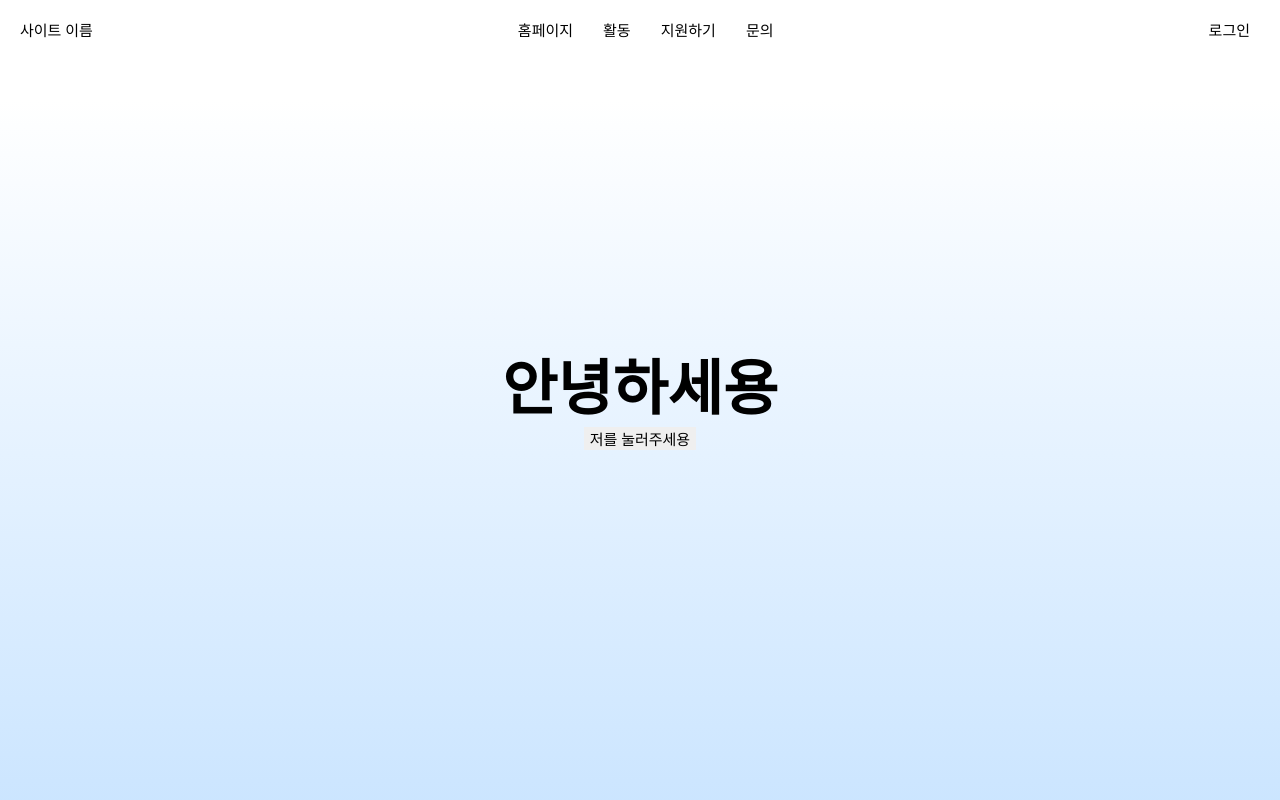
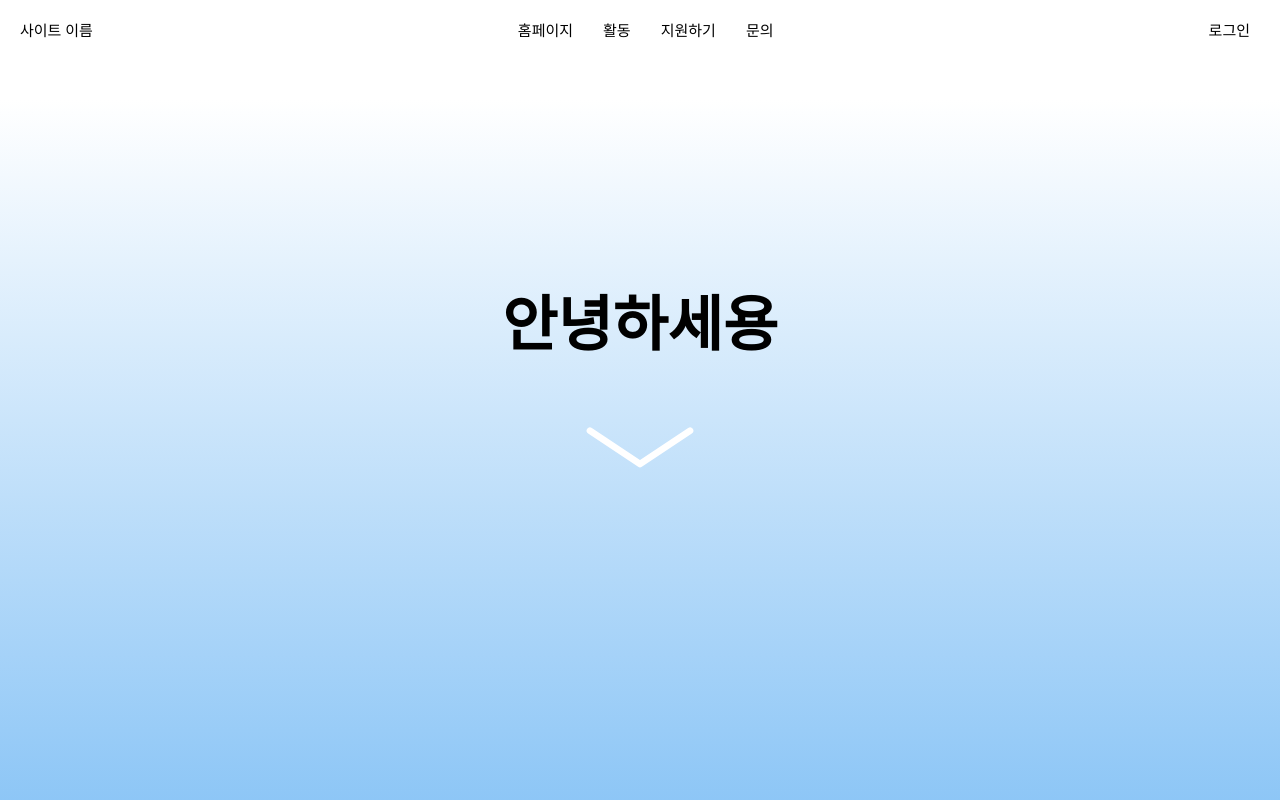
Before and after one commit to leejuhi/WebPractice, a React (Create React App) app in the folder practice/: page / in a window 1280 px wide. Shown: the top 800 px of the page. Built offline with nearby package versions, Linux system fonts and the light colour scheme; a web font is replaced by a local one.

Commit message:
feature: 버튼 추가
버튼을 추가 했음

```diff
--- /dev/null
+++ b/practice/src/components/ButtonArrow.tsx
@@ -0,0 +1,49 @@
+import React from 'react';
+import styled from '@emotion/styled';
+
+type ButtonArrowProps = {
+  onClick?: () => void;
+  children?: React.ReactNode;
+};
+
+const ArrowButton = styled.button`
+  cursor: pointer;
+  background: transparent;
+  border: none;
+  outline: 0;
+  position: relative;
+  display: flex;
+  align-items: center;
+  gap: 10px; /* 아이콘과 텍스트 간격 */
+
+  svg {
+    stroke-linecap: round;
+    stroke-linejoin: round;
+    transform: rotate(270deg);
+  }
+
+  &:hover path {
+    stroke-width: 15;
+  }
+
+  &:active path {
+    stroke-width: 13;
+    transition: all 100ms ease-in-out;
+  }
+`;
+
+const ButtonArrow: React.FC<ButtonArrowProps> = ({ onClick, children }) => (
+  <ArrowButton onClick={onClick}>
+    <svg width="150px" height="150px" viewBox="-10 -50 80 180" xmlSpace="preserve">
+      <path
+        fill="none"
+        stroke="#FFFFFF"
+        strokeWidth="8"
+        d="M40,100 L0,40 L40,-20" // 화살표 모양
+      />
+    </svg>
+    {children && <span>{children}</span>}
+  </ArrowButton>
+);
+
+export default ButtonArrow;
--- a/practice/src/pages/HomePage.tsx
+++ b/practice/src/pages/HomePage.tsx
@@ -1,12 +1,13 @@
 import React from "react";
 import NavBar from "../components/navBar/NavBar.tsx";
 import styled from "@emotion/styled";
+import ButtonArrow from "../components/ButtonArrow.tsx";
 
 const BackGround=styled.div`
     box-sizing:border-box;
     width:100%;
     height:calc(100vh - 10px);
-    background:linear-gradient(white,#C5E2FF);
+    background:linear-gradient(white,#7FBFF5);
     display:flex;
     font-size:60px;
     font-weight:600;
@@ -31,7 +32,7 @@ const HomePage = () => {
         <NavBar />
         <BackGround >
             안녕하세용
-            <button onClick={scrollDown}>저를 눌러주세용</button>
+            <ButtonArrow onClick={scrollDown} />
         </BackGround>
         <BackGround >
             방가워요
```
